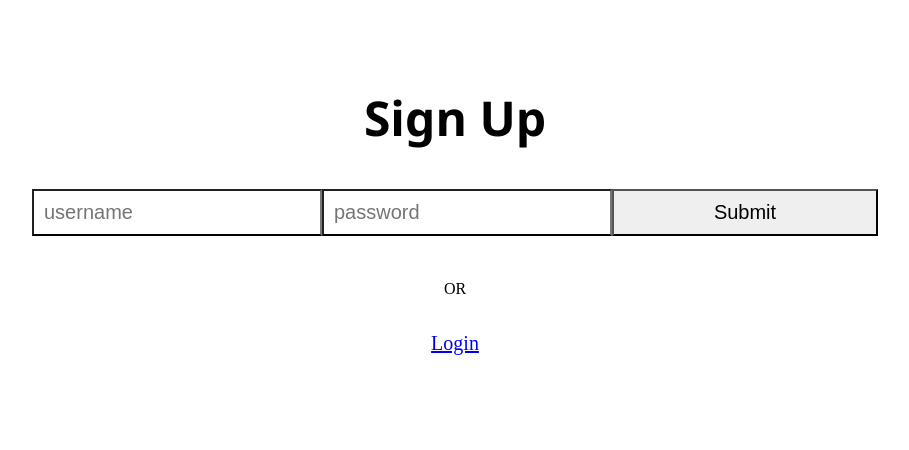
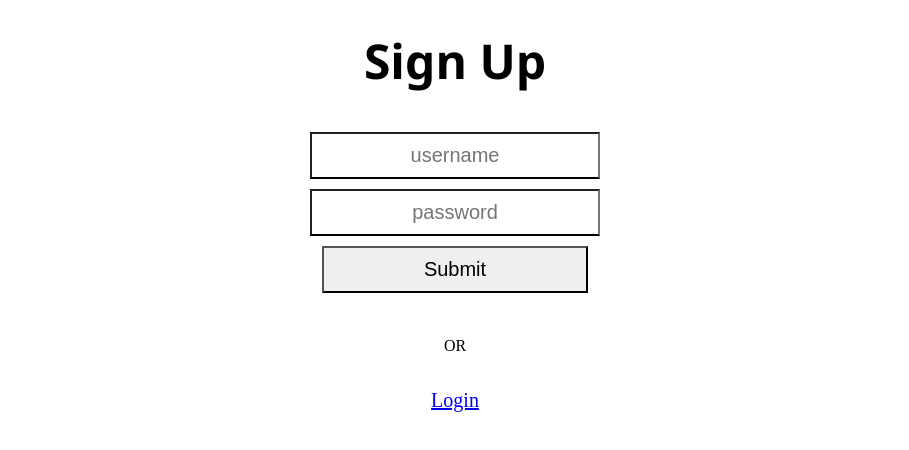
Before and after one commit to SimChengSeng/TodoList, a React (Vite) app in the folder todolist/: page /signup in a window 1280 px wide. Shown: the top 450 px of the page, without its empty margins (185-1094 px from the left). Built offline with nearby package versions, Linux system fonts and the light colour scheme.

Commit message:
done list and todoOwn

```diff
--- a/todolist/src/containers/Home/List.jsx
+++ b/todolist/src/containers/Home/List.jsx
@@ -13,9 +13,7 @@ const List = ({ todos, dispatch, ownerId}) => {
 
     const fetchTodos = async () => {
       try {
-        const result = await axios.get('http://localhost:3001/get',{
-          params: { ownerId }
-        });
+        const result = await axios.get('http://localhost:3001/get',{ params: { ownerId }});
         dispatch({ type: actionTypes.SET_TODOS, payload: result.data });
       } catch (error) {
         console.error(error);
--- a/todolist/src/containers/Home/index.jsx
+++ b/todolist/src/containers/Home/index.jsx
@@ -32,7 +32,7 @@ console.log("---state._id---");
         <List todos={state.todos} dispatch={dispatch} ownerId={location.state._id}/>
       </Center>
       <div>
-        <a href="#" onClick={logout} style={{display:"flow-root",marginTop:"400px",textAlign: "center", fontSize: "1.25rem" }}>LOGOUT</a>
+        <a href="#" onClick={logout} style={{display:"flow-root",marginTop:"400px",textAlign: "center", fontSize: "1.25rem",color:"black" }}>LOGOUT</a>
       </div>
     </div>
   );
--- a/todolist/src/containers/Login/SignUp.jsx
+++ b/todolist/src/containers/Login/SignUp.jsx
@@ -6,7 +6,7 @@ import './login.css';
 import center from '../../components/center';
 
 const SignUp = () => {
-  const history = useNavigate();
+  const navigate = useNavigate();
   const [username, setUsername] = useState('');
   const [password, setPassword] = useState('');
 
@@ -15,10 +15,12 @@ const SignUp = () => {
 
     try {
       const result = await axios.post('http://localhost:3001/signup', { username, password });
+
       if (result.data === "exist") {
         alert("User already exists");
       } else if (result.data === "notExist") {
-        history("/home", { state: { id: username } });
+        alert("Successful registration");
+        // navigate("/home", { state: { username: result.data.username, _id: result.data._id } });
       }
     } catch (e) {
       alert("Wrong details");
--- a/todolist/src/containers/Login/login.css
+++ b/todolist/src/containers/Login/login.css
@@ -5,6 +5,7 @@
     outline: none;
     margin-bottom: 10px;
     font-size: 1.25rem;
+    text-align: center;
   }
 
   .SignUp input{
@@ -14,4 +15,10 @@
     outline: none;
     margin-bottom: 10px;
     font-size: 1.25rem;
+    text-align: center;
   }
+
+  form{
+    display: grid;
+    place-items: center;
+  }
```
Also changed, not shown: 1 other file (tests, documents, lock files or other folders).
